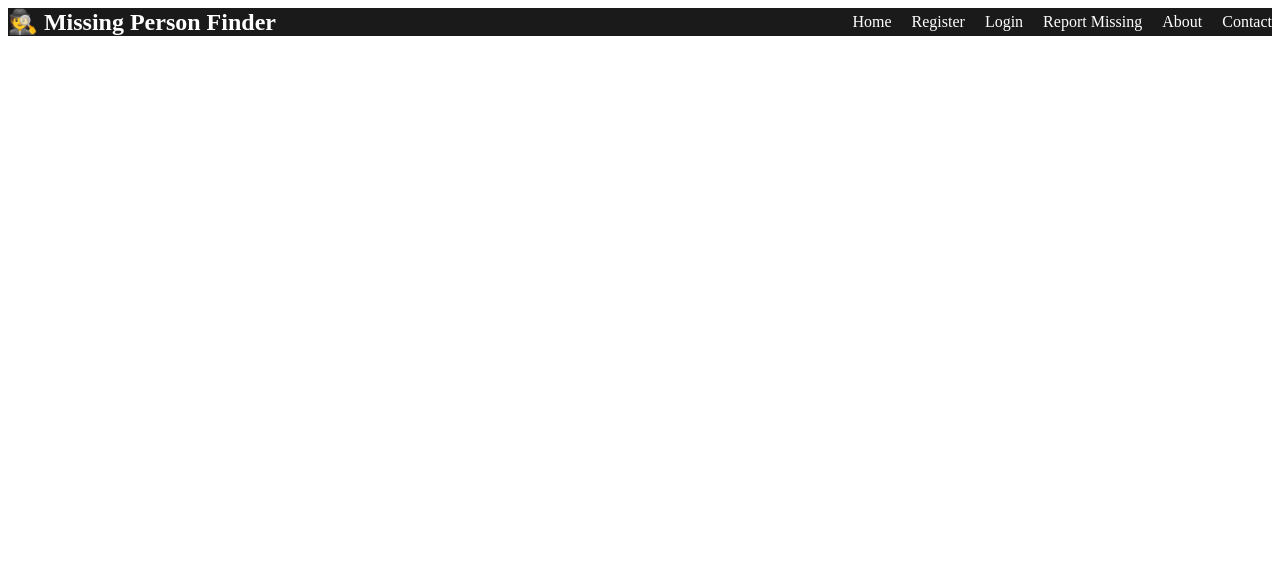
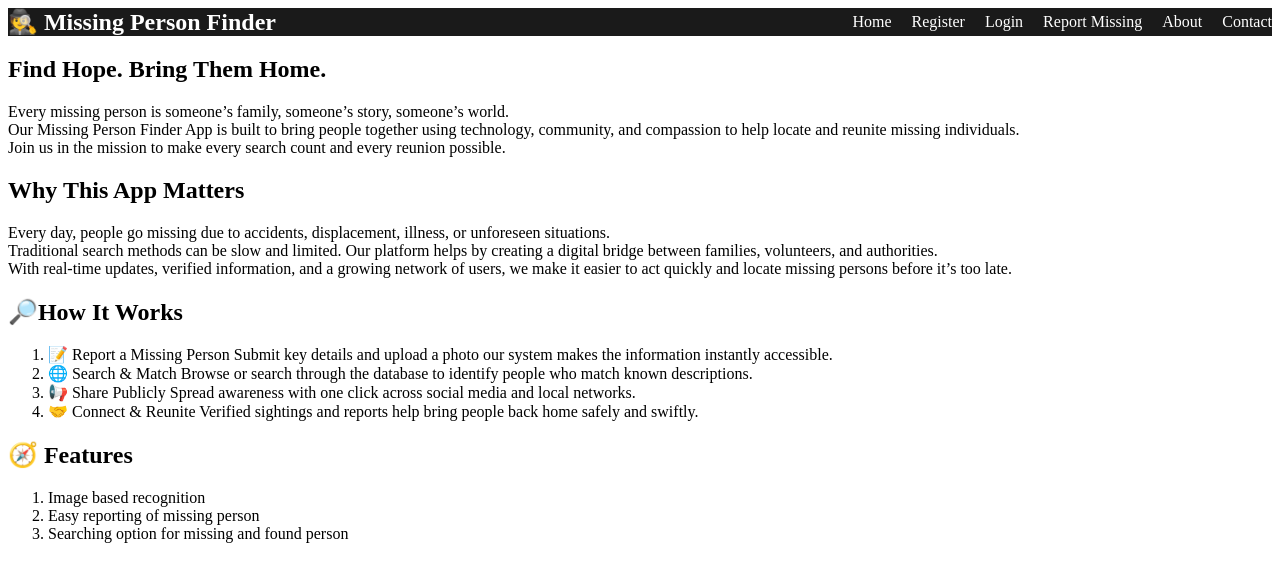
Before and after one commit to AiSharath/Missing-persons-app, a React (Vite) app in the folder frontend/: page / in a window 1280 px wide. Shown: the top 582 px of the page. Built offline with nearby package versions, Linux system fonts and the light colour scheme.

Commit message:
Made update to home page

```diff
--- a/frontend/src/Home.jsx
+++ b/frontend/src/Home.jsx
@@ -3,6 +3,51 @@ function Home(){
     return(
     <>
         <Navbar/>
+        <div>
+            <div className="hero-section">
+                <h2>Find Hope. Bring Them Home.</h2>
+                <p>Every missing person is someone’s family, someone’s story, someone’s world.<br/>
+                Our Missing Person Finder App is built to bring people together using technology, community, and compassion to help locate and reunite missing individuals.<br/>
+                Join us in the mission to make every search count and every reunion possible.</p>
+            </div>
+            <div className="app-motto">
+                <h2>Why This App Matters</h2>
+                <p>Every day, people go missing due to accidents, displacement, illness, or unforeseen situations.<br/>
+                Traditional search methods can be slow and limited. Our platform helps by creating a digital bridge between families, volunteers, and authorities.<br/>
+                With real-time updates, verified information, and a growing network of users, we make it easier to act quickly and locate missing persons before it’s too late.</p>
+            </div>
+            <div className="working">
+                <p>
+                    <h2>🔎How It Works</h2>
+                    <ol>
+                        <li>
+                           📝 Report a Missing Person
+                            Submit key details and upload a photo our system makes the information instantly accessible.
+                        </li>
+                        <li>
+                            🌐 Search & Match
+                            Browse or search through the database to identify people who match known descriptions.
+                        </li>
+                        <li>
+                            📢 Share Publicly
+                            Spread awareness with one click across social media and local networks.
+                        </li>
+                        <li>
+                            🤝 Connect & Reunite
+                            Verified sightings and reports help bring people back home safely and swiftly.
+                        </li>
+                    </ol>
+                </p>
+            </div>
+            <div className="feature">
+                <h2>🧭 Features</h2>
+                <ol>
+                    <li>Image based recognition</li>
+                    <li>Easy reporting of missing person</li>
+                    <li>Searching option for missing and found person</li>
+                </ol>
+            </div>
+        </div>
     </>
     );
 }
```
